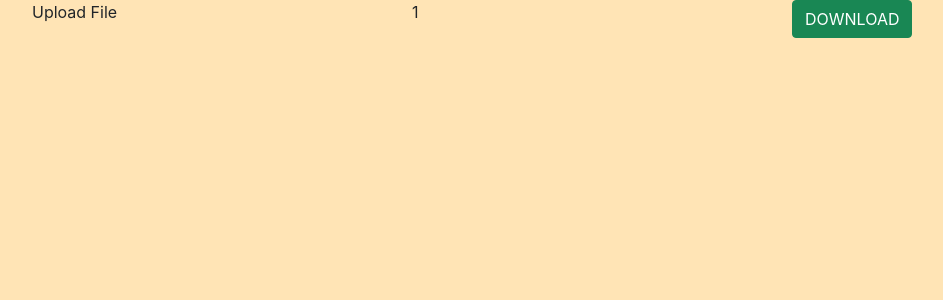
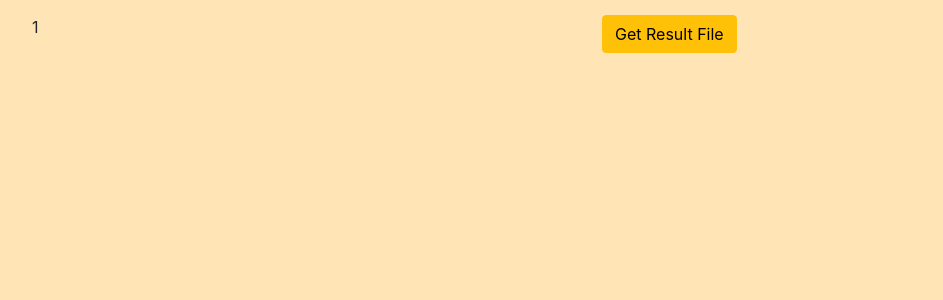
Before and after one commit to marcingutka/guidesmiths---MartianRobots, a React (Create React App) app in the folder ui/: page /run/1 in a window 1280 px wide. Shown: the top 300 px of the page, without its empty margins (50-993 px from the left). Built offline with nearby package versions, Linux system fonts and the light colour scheme.

Commit message:
Separate Download handler to separate file

```diff
--- /dev/null
+++ b/ui/src/common/downloadHandler.ts
@@ -0,0 +1,8 @@
+import FileDownload  from "js-file-download";
+import { GetRobotsResults } from "../services/RobotsApiRequest";
+
+export const downloadHandler = async (runId: string) => {
+    const response = await GetRobotsResults(runId);
+    const fileName = response.headers['content-disposition'].split('filename=')[1].split(';')[0];
+    FileDownload(response.data, fileName? fileName : {runId} + ".txt");
+  }
--- a/ui/src/components/Main.tsx
+++ b/ui/src/components/Main.tsx
@@ -5,6 +5,7 @@ import { IDataSet } from "./Model/IDataSet";
 import FileDownload  from "js-file-download";
 import { GetDataSets, UploadFile, DeleteDataSet } from '../services/DataSetApiRequest';
 import { GetRobotsResults } from "../services/RobotsApiRequest";
+import { downloadHandler } from "../common/downloadHandler";
 import { Pagination } from './utils/Pagination';
 
 export const Main = () =>
@@ -44,12 +45,6 @@ export const Main = () =>
     setData(newData);
   }
 
-  const downloadHandler = async (runId: string) => {
-    const response = await GetRobotsResults(runId);
-    const fileName = response.headers['content-disposition'].split('filename=')[1].split(';')[0];
-    FileDownload(response.data, fileName? fileName : {runId} + "Test.txt");
-  }
-
   const isPaginated: boolean = data.length > displayedItem;
 
   var paginatedData: IDataSet[] = isPaginated? Paginate(data, page, displayedItem) : data;
@@ -64,10 +59,10 @@ export const Main = () =>
           <input className="form-control upload-form" placeholder="Assign custom name for the new run..." onChange={(event) => setSelectedName(event.target.value)} />
         </Row>
         <Row className="justify-content-md-center">
-          <button type="button" className="m-2 btn btn-success upload-form" onClick={() => onFileUploadHandler(selectedFile, selectedName)} >Upload file</button>
+          <button type="button" className="m-2 btn btn-success upload-form" onClick={() => onFileUploadHandler(selectedFile, selectedName)}>Upload file</button>
         </Row>
         <Row className="justify-content-md-center">
-          <button type="button" className="btn btn-warning upload-form" onClick={async () => await fetchDataAsync()} >Refresh</button>
+          <button type="button" className="btn btn-warning upload-form" onClick={async () => await fetchDataAsync()}>Refresh</button>
         </Row>
         {isData && <Row className="m-3 align-items-center">
           <Col>
--- a/ui/src/components/RunSummary.tsx
+++ b/ui/src/components/RunSummary.tsx
@@ -1,9 +1,8 @@
 import React from "react";
 import { useParams } from "react-router";
 import { Col, Container, Row } from "react-bootstrap";
-import FileDownload  from "js-file-download";
 import { IDataSet } from "./Model/IDataSet";
-import { GetRobotsResults } from "../services/RobotsApiRequest";
+import { downloadHandler } from "../common/downloadHandler";
 
 import { Pagination } from './utils/Pagination';
 
@@ -19,11 +18,7 @@ export const RunSummary = () =>
     setPages(Math.ceil(data.length/displayedItem));
   }, [data, displayedItem])
 
-  const downloadHandler = async (runId: string) => {
-    const file = await GetRobotsResults(runId);
-    console.log("file: ", file.data);
-    FileDownload(file.data, 'TestName.txt');
-  }
+
 
   const isPaginated: boolean = data.length > displayedItem;
 
@@ -34,14 +29,13 @@ export const RunSummary = () =>
 
    return (
     <React.Fragment>
-      <Container>
+      <Container className="pageMargins lg" fluid="lg">
         <Row>
-          <Col>Upload File</Col>
           <Col>
             {id}
           </Col>
           <Col>
-            {id && <button type="button" className="btn btn-success" onClick={() => downloadHandler(id)}>DOWNLOAD</button>}
+            {id && <button type="button" className="btn btn-warning" onClick={() => downloadHandler(id)}>Get Result File</button>}
           </Col>
         </Row>
       </Container>
```
